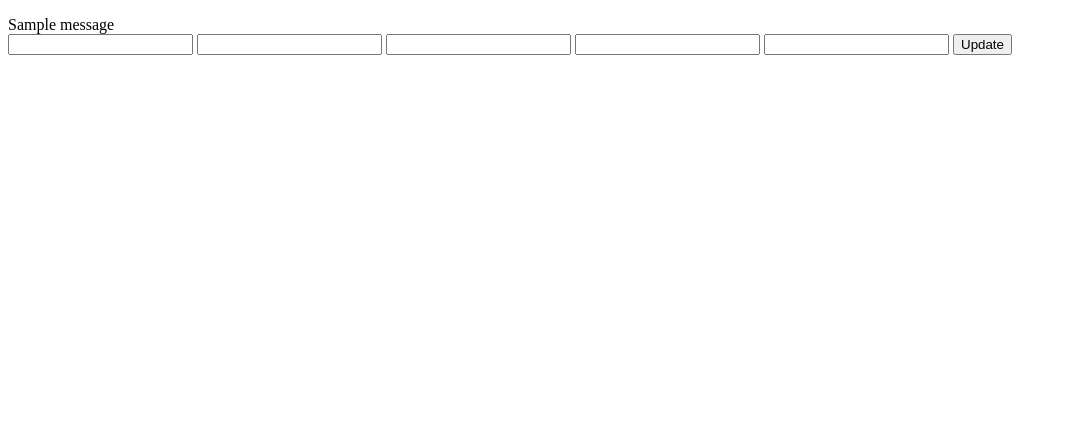
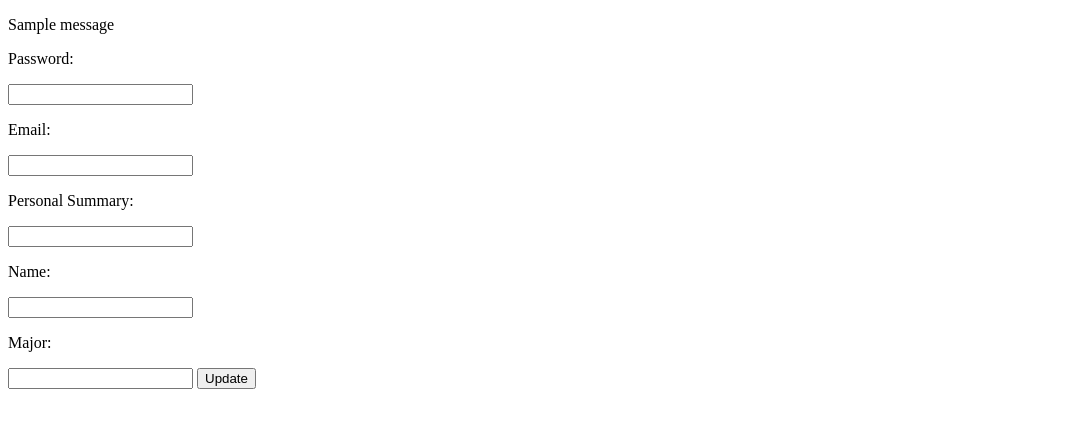
Before and after one commit to Terry1004/Career-Insights, a Flask app: template server/templates/profile/edit.html in a window 1280 px wide. Shown: the part 106-534 px from the top of the page, without its empty margins (0-1067 px from the left). Run offline with Flask 2, Linux system fonts and the light colour scheme; the template is opened without the code that fills it, so the values that code supplies are empty; one stand-in notice (Sample message) is shown; some libraries are stand-ins or nearby versions.

Commit message:
Minor modification of layout

```diff
--- a/server/templates/layout/default.html
+++ b/server/templates/layout/default.html
@@ -29,7 +29,7 @@
     </nav>
     <main>
         {% for message in get_flashed_messages() %}
-            <div class="flash">{{ message }}</div>
+            <div>{{ message }}</div>
         {% endfor %}
         {% block main %}{% endblock %}
     </main>
--- a/server/templates/profile/edit.html
+++ b/server/templates/profile/edit.html
@@ -4,11 +4,16 @@
 
 {% block main %}
 <form action="/profile/edit" method="POST">
+    <p>Password: </p>
     <input type="password" name="password">
+    <p>Email: </p>
     <input type="text" name="email" value="{{ user.email }}">
+    <p>Personal Summary: </p>
     <input type="text" name="personal_des" value="{{ user.personal_des }}
     ">
+    <p>Name: </p>
     <input type="text" name="username" value="{{ user.username }}">
+    <p>Major: </p>
     <input type="text" name="major" value="{{ user.major }}">
     <input type="submit" value="Update">
 </form>
```
